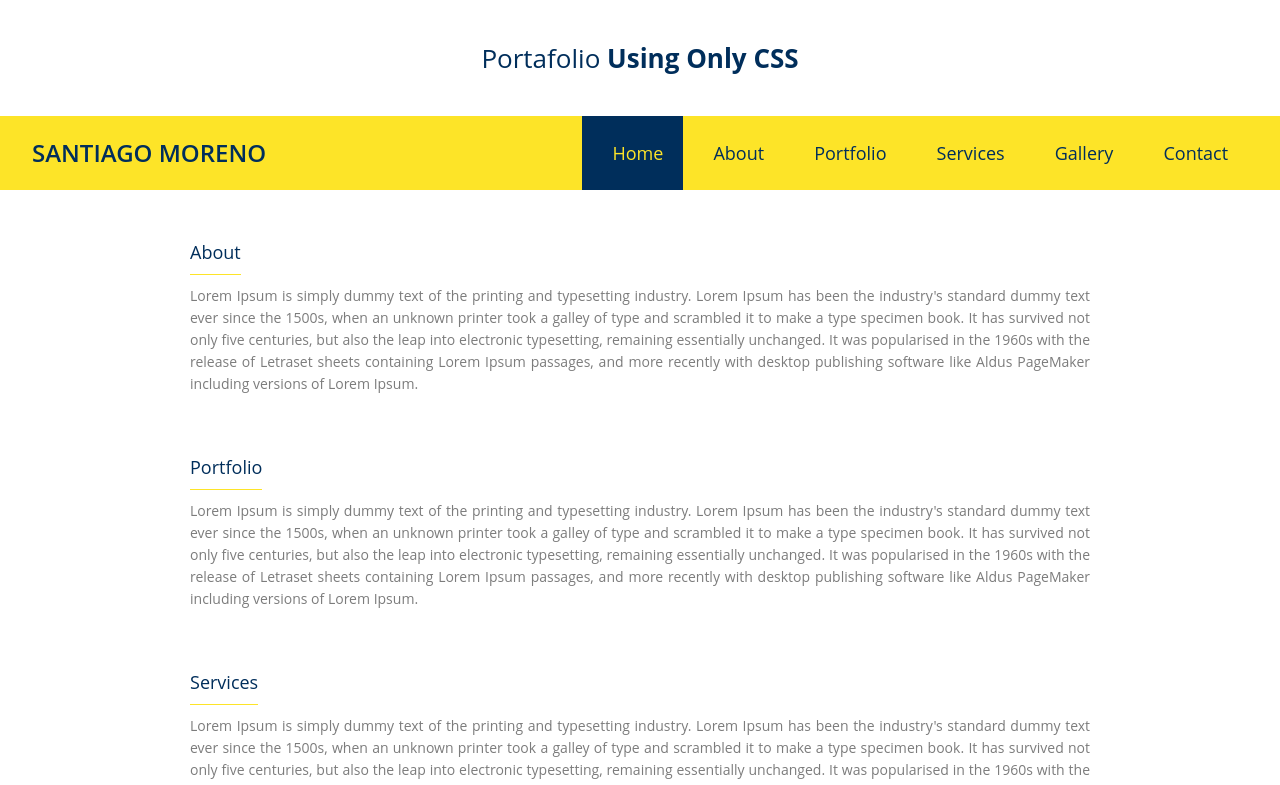
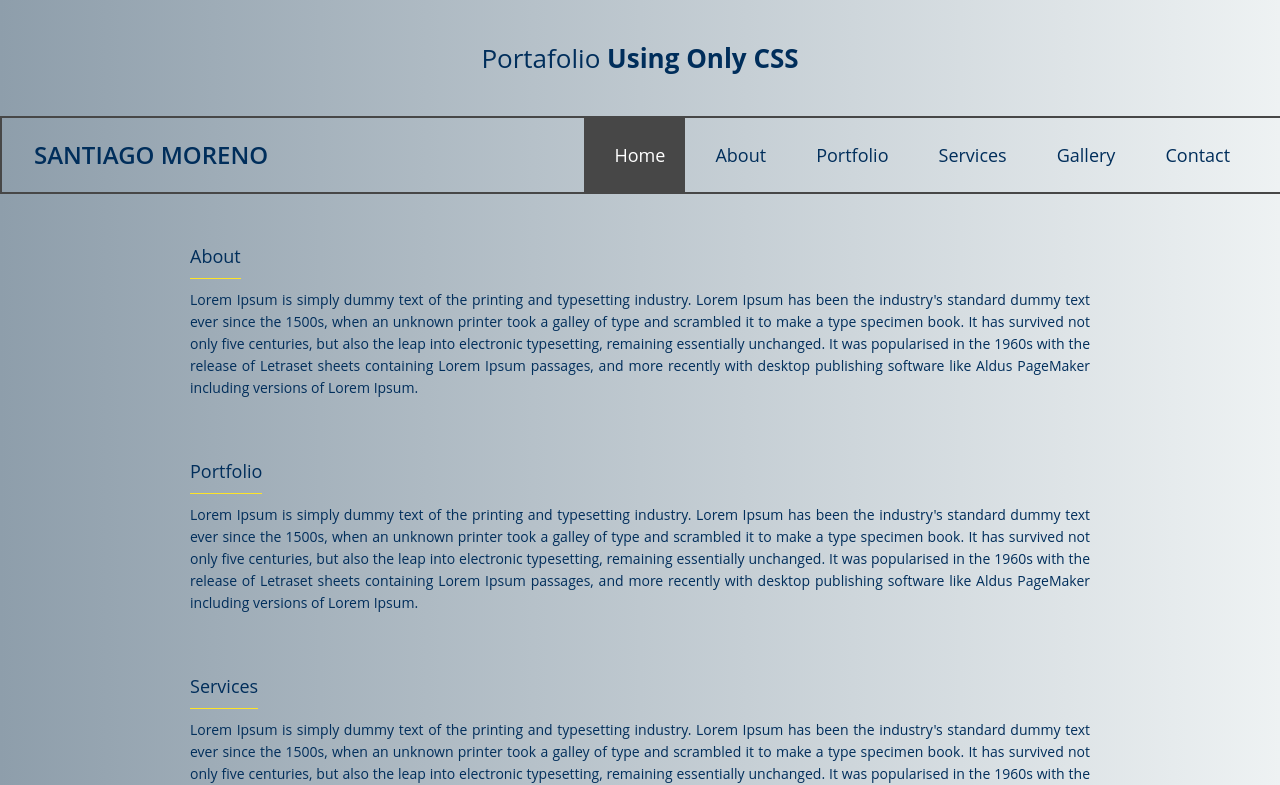
Before and after one commit to santtiagomc/proyectoMenu, a plain HTML site: page docs/index.html in a window 1280 px wide. In both pictures the pointer is over the link "Home". Shown: the top 785 px of the page. Drawn offline with Linux system fonts and the light colour scheme.

Commit message:
new fond

```diff
--- a/docs/style.css
+++ b/docs/style.css
@@ -9,6 +9,7 @@ body {
     margin: 0px;
     padding: 0px;
     font-family: 'Open Sans', sans-serif;
+    background: linear-gradient(to right, #8e9eab, #eef2f3);
 }
 section {
     width: 100%;
@@ -31,7 +32,7 @@ h1 span {
 header {
     width: 100%;
     display: table;
-    background-color: #fde428;
+    border: 2px solid #474747;
     margin-bottom: 50px;
 }
 #logo {
@@ -64,12 +65,8 @@ nav ul li a {
     transition: all 0.5s ease 0s;
 }
 nav ul li a:hover {
-    background-color: #002e5b;
-    color: #fde428;
-    transition: all 0.5s ease 0s;
-}
-nav ul li a:hover i {
-    color: #fde428;
+    background-color: #474747;
+    color: #ffffff;
     transition: all 0.5s ease 0s;
 }
 nav ul li a i {
@@ -93,9 +90,6 @@ nav ul li a i {
 .toggle-menu ul li:last-child {
     margin-bottom: 0px;
 }
-input [
-    type=checkbox
-],
 input, label {
     display: none;
 }
@@ -116,7 +110,7 @@ input, label {
 .content p {
     font-size: 14px;
     line-height: 22px;
-    color: #7c7c7c;
+    color: #002e5b;
     text-align: justify;
 }
 footer {
@@ -138,7 +132,7 @@ footer {
     transition: all 0.5s ease 0s;
 }
 .social li a:hover {
-    color: #fde428;
+    color: #ffffff;
     transition: all 0.5s ease 0s;
 }
 @media only screen and (max-width: 1440px) {
```
